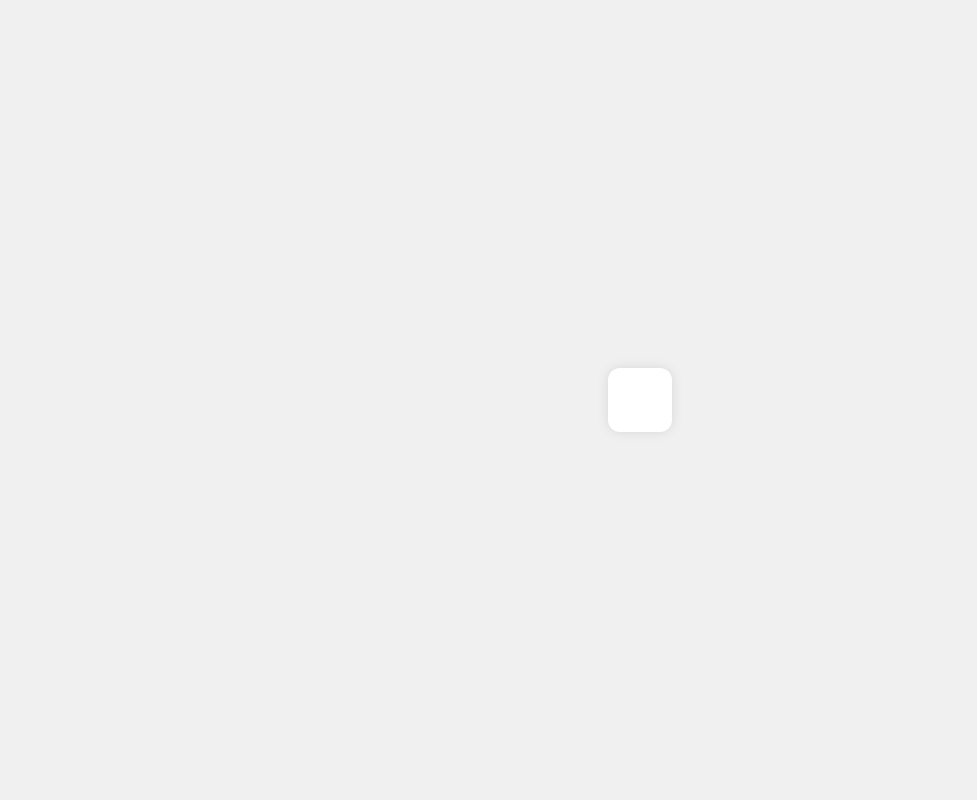
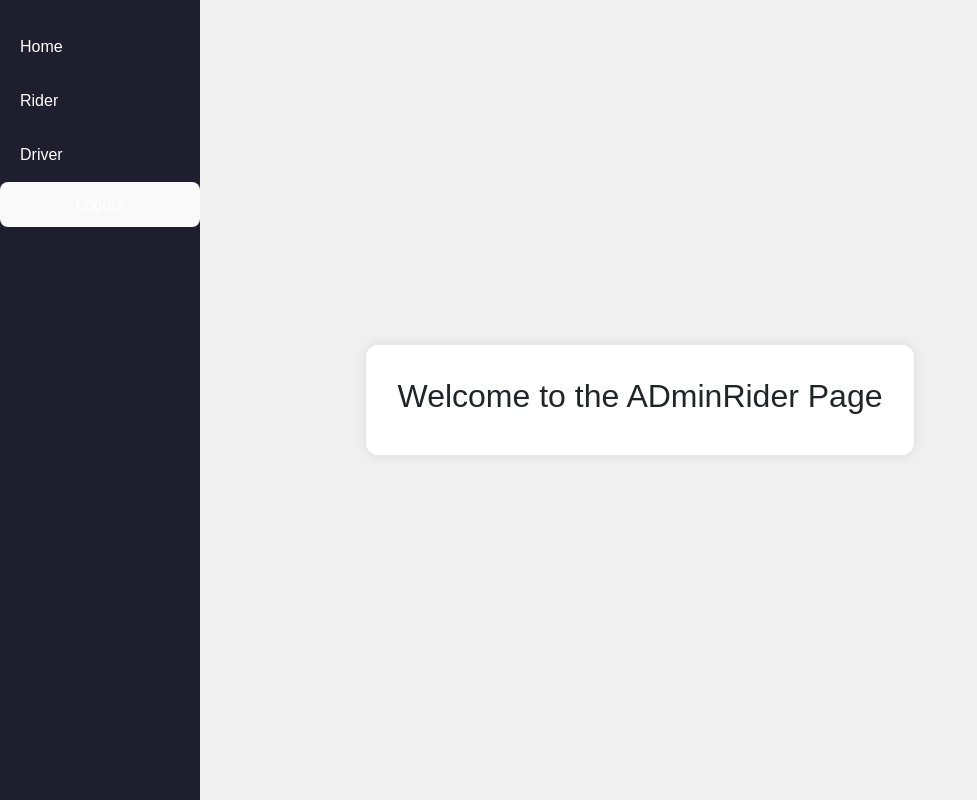
Before and after one commit to ashish-2210-ashish/Rider_Hailing, a React (Vite) app in the folder react-UI/: page /rider in a window 1280 px wide. Before the commit this address had no page. Shown: the whole page, without its empty margins (0-977 px from the left). Built offline with nearby package versions, Linux system fonts and the light colour scheme.

Commit message:
creating a complete working template for navigation bar in admin home

```diff
--- a/react-UI/src/App.tsx
+++ b/react-UI/src/App.tsx
@@ -17,8 +17,8 @@ class App extends Component {
           <Route path="/login" element={< Login/>} />
           <Route path="/register" element={< Register/>} />
           <Route path="/home" element={< Home/>} />
-          <Route path="/admindriver" element={< AdminDriver/>} />
-          <Route path="/adminrider" element={< AdminRider/>} />
+          <Route path="/driver" element={< AdminDriver/>} />
+          <Route path="/rider" element={< AdminRider/>} />
         </Routes>
       </div>
       </Router>
--- /dev/null
+++ b/react-UI/src/components/HomeComponent/AdminHome/AdminDriver.tsx
@@ -0,0 +1,14 @@
+import React from "react";
+import Sidebar from "./SideBar";
+
+const AdminDriver : React.FC = () => {
+
+    return (
+    <div>
+        <Sidebar />
+        <p>Welcome to the ADminDriver Page</p>
+    </div>);
+
+}
+
+export default AdminDriver;
--- /dev/null
+++ b/react-UI/src/components/HomeComponent/AdminHome/AdminRider.tsx
@@ -0,0 +1,15 @@
+import React from "react";
+import Sidebar from "./SideBar";
+
+const AdminRider : React.FC = () => {
+
+    return (
+    <div>
+        <Sidebar />
+        <h2>Welcome to the ADminRider Page</h2>
+    </div>);
+
+
+}
+
+export default AdminRider;
--- /dev/null
+++ b/react-UI/src/components/HomeComponent/AdminHome/Home.tsx
@@ -0,0 +1,31 @@
+import React from "react";
+import { Link } from "react-router-dom";
+import Sidebar from "./SideBar";
+
+
+function getCookie(name: string): string | null {
+  const value = `; ${document.cookie}`;
+  const parts = value.split(`; ${name}=`);
+  if (parts.length === 2) return parts.pop()?.split(';').shift() || null;
+  return null;
+}
+
+const Home: React.FC = () => {
+  const token = getCookie("Token");
+  const role = getCookie("Role");
+
+  return (
+    <div>
+      <Sidebar/>
+      {/* <button>
+        <Link to="/login">Logout</Link>
+      </button> */}
+
+      {/* <p>This is the Admin home page.</p>
+      <p><strong>Token:</strong> {token || "No token available"}</p>
+      <p><strong>Role:</strong> {role || "No role available"}</p> */}
+    </div>
+  );
+};
+
+export default Home;
--- /dev/null
+++ b/react-UI/src/components/HomeComponent/AdminHome/SideBar.css
@@ -0,0 +1,32 @@
+/* Sidebar container */
+.sidebar {
+  height: 100vh;
+  width: 200px;
+  background-color: #1e1e2f;
+  display: flex;
+  flex-direction: column;
+  padding-top: 20px;
+  position: fixed;
+  left: 0;
+  top: 0;
+}
+
+/* Style for the links */
+.sidebar a {
+  padding: 15px 20px;
+  text-decoration: none;
+  font-size: 16px;
+  color: #ffffff;
+  transition: background-color 0.3s ease;
+}
+
+/* Hover effect */
+.sidebar a:hover {
+  background-color: #33334d;
+  color: #00ffff;
+}
+
+/* Active route link style (optional, if using NavLink) */
+.sidebar a.active {
+  background-color: #444466;
+}
--- /dev/null
+++ b/react-UI/src/components/HomeComponent/AdminHome/SideBar.tsx
@@ -0,0 +1,18 @@
+import React from 'react';
+import { Link } from 'react-router-dom';
+import './SideBar.css'
+
+const Sidebar: React.FC = () => {
+  return (
+    <div className="sidebar">
+      <Link to="/home">Home</Link>
+      <Link to="/rider">Rider</Link>
+      <Link to="/driver">Driver</Link>
+      <button>
+        <Link to="/login">Logout</Link>
+      </button>
+    </div>
+  );
+};
+
+export default Sidebar;
```
